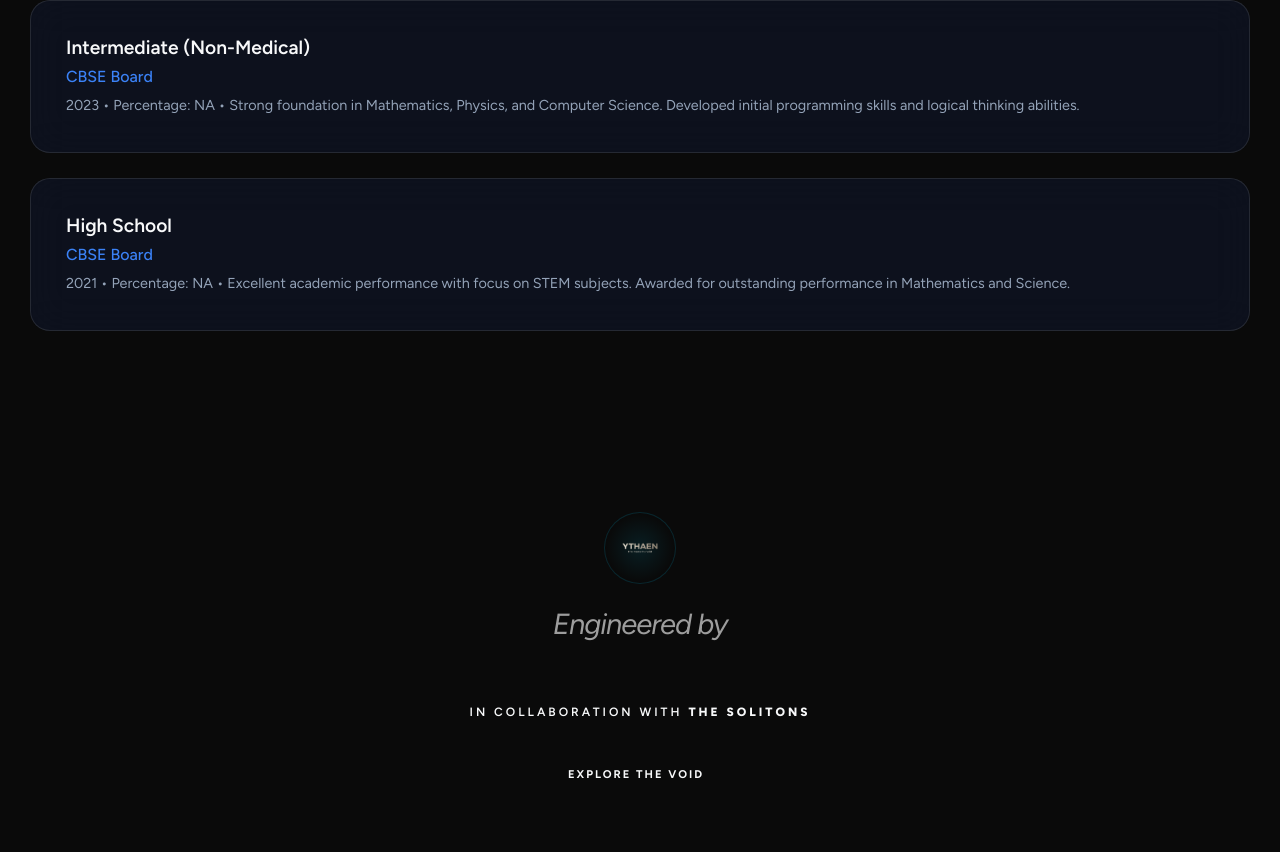
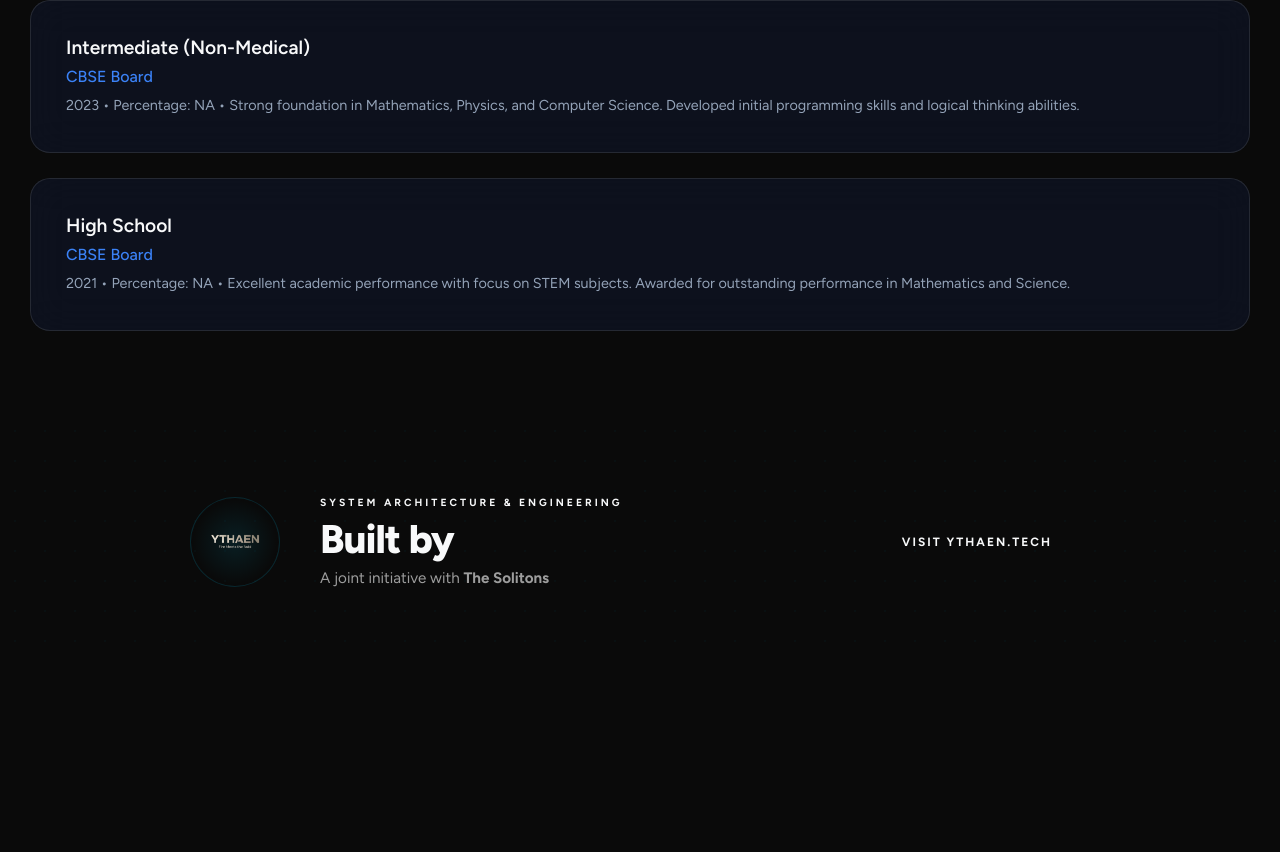
Before and after one commit to ASAlokSharma/Portfolio, a plain HTML site: page index.html in a window 1280 px wide. Shown: the part 3367-4219 px from the top of the page. After the commit the page ends 4034 px from the top, so only its background shows below. Drawn offline with Linux system fonts and the light colour scheme.

Commit message:
redesigned branding

```diff
--- a/index.html
+++ b/index.html
@@ -6,164 +6,94 @@
     <title>Alok Sharma - Developer Profile</title>
     <link href="https://fonts.googleapis.com/css2?family=Figtree:ital,wght@0,300..900;1,300..900&display=swap" rel="stylesheet">
     <style>
-/* ════ STUDIO CREDIT (NATIVE AESTHETIC) ════ */
-#studio-credit {
-  padding: 40px 0 100px; /* Sits nicely above the footer */
+/* ════ YTHAEN STUDIO CREDIT STYLES ════ */
+.ythaen-studio-credit {
+  background: var(--bg2);
+  border-top: 1px solid var(--borderS);
+  border-bottom: 1px solid var(--borderS);
+  padding: 80px 5%;
+  position: relative;
+  overflow: hidden;
+  font-family: var(--font);
+}
+
+/* Subtle background grid */
+.ythaen-studio-credit::before {
+  content: ''; position: absolute; inset: 0;
+  background-image: radial-gradient(rgba(0, 210, 255, 0.03) 1px, transparent 1px);
+  background-size: 30px 30px;
+  pointer-events: none;
+}
+
+.ysc-wrap {
+  max-width: 900px;
+  margin: 0 auto;
   display: flex;
-  justify-content: center;
+  align-items: center;
+  justify-content: space-between;
+  gap: 40px;
   position: relative;
   z-index: 1;
 }
 
-.sc-card {
-  background: var(--bg2);
-  border: 1px solid var(--borderS);
-  border-radius: var(--rL);
-  padding: 56px 40px;
-  text-align: center;
-  position: relative;
-  overflow: hidden;
-  max-width: 600px;
-  width: 100%;
-  margin: 0 auto;
-  transition: all 0.45s cubic-bezier(0.23, 1, 0.32, 1);
-}
-
-.sc-card:hover {
-  border-color: rgba(0, 210, 255, 0.25);
-  transform: translateY(-4px);
-  box-shadow: 0 24px 50px rgba(0,0,0,0.45);
-}
-
-.sc-glow {
-  position: absolute;
-  top: -100px;
-  left: 50%;
-  transform: translateX(-50%);
-  width: 300px;
-  height: 300px;
-  background: radial-gradient(circle, var(--glow), transparent 60%);
-  pointer-events: none;
-  opacity: 0.5;
-  transition: opacity 0.45s;
-}
-
-.sc-card:hover .sc-glow {
-  opacity: 1;
-}
-
-/* Orb & Logo */
-.sc-orb {
-  width: 72px;
-  height: 72px;
-  margin: 0 auto 24px auto;
+/* Visuals & Orb */
+.ysc-visual { flex-shrink: 0; }
+.ysc-orb {
+  width: 90px; height: 90px;
   border-radius: 50%;
   background: radial-gradient(circle, rgba(0,210,255,0.1), transparent 70%);
   border: 1px solid rgba(0,210,255,0.15);
-  display: flex;
-  align-items: center;
-  justify-content: center;
+  display: flex; align-items: center; justify-content: center;
   position: relative;
 }
-
-.sc-orb::before, .sc-orb::after {
-  content: ''; position: absolute; inset: 0;
+.ysc-orb::before {
+  content: ''; position: absolute; inset: -15px;
   border-radius: 50%; border: 1px solid var(--acc);
-  opacity: 0; pointer-events: none;
-  animation: scRipple 3s cubic-bezier(0.25, 1, 0.5, 1) infinite;
+  opacity: 0; animation: yscRipple 3s cubic-bezier(0.25, 1, 0.5, 1) infinite;
 }
-.sc-orb::after { animation-delay: 1.5s; }
-
-.sc-logo {
-  width: 55%;
-  height: auto;
-  object-fit: contain;
-  position: relative;
-  z-index: 1;
+.ysc-logo { width: 60%; height: auto; object-fit: contain; }
+
+/* Typography */
+.ysc-text { flex: 1; }
+.ysc-label {
+  font-size: 0.65rem; font-weight: 700; text-transform: uppercase;
+  letter-spacing: 3px; color: var(--muted); margin-bottom: 8px;
 }
-
-/* Typography */
-.sc-title {
-  font-size: clamp(2rem, 4vw, 2.8rem);
-  font-weight: 800;
-  letter-spacing: -1px;
-  line-height: 1.1;
-  margin-bottom: 14px;
+.ysc-title {
+  font-size: clamp(1.8rem, 4vw, 2.5rem); font-weight: 800;
+  letter-spacing: -1px; color: var(--white); margin-bottom: 8px; line-height: 1.1;
 }
-
-.sc-title em {
-  font-family: var(--fontQ); /* The elegant Cormorant Garamond font */
-  font-style: italic;
-  font-weight: 400;
-  color: rgba(255,255,255,0.6);
-  font-size: 0.65em;
-  display: block; /* Stacks "Engineered by" elegantly above "YTHAEN" */
-  margin-bottom: 2px;
+.ysc-cyan {
+  background: linear-gradient(135deg, var(--acc-l), var(--acc));
+  -webkit-background-clip: text; -webkit-text-fill-color: transparent; background-clip: text;
 }
-
-.sc-brand {
-  background: linear-gradient(135deg, var(--acc-l), var(--acc));
-  -webkit-background-clip: text;
-  -webkit-text-fill-color: transparent;
-  background-clip: text;
-  letter-spacing: 2px;
-}
-
-.sc-collab {
-  font-size: 0.75rem;
-  font-weight: 600;
-  text-transform: uppercase;
-  letter-spacing: 3px;
-  color: var(--muted);
-  margin-bottom: 36px;
-}
-
-.sc-collab strong {
-  color: var(--off);
-  font-weight: 800;
-}
-
-/* Action Button */
-.sc-btn {
-  font-size: 0.7rem;
-  font-weight: 700;
-  text-transform: uppercase;
-  letter-spacing: 2px;
-  padding: 12px 26px;
-  border-radius: 50px;
+.ysc-collab { font-size: 0.95rem; font-weight: 400; color: rgba(255,255,255,0.6); }
+.ysc-collab strong { color: var(--off); font-weight: 700; }
+
+/* Button */
+.ysc-action { flex-shrink: 0; }
+.ysc-btn {
+  display: inline-flex; align-items: center; gap: 10px;
+  padding: 14px 28px; border-radius: 50px;
   background: var(--glass);
   border: 1px solid var(--borderS);
-  color: var(--off);
-  display: inline-flex;
-  align-items: center;
-  gap: 8px;
-  transition: all 0.3s;
-  text-decoration: none;
+  color: var(--acc); font-size: 0.75rem; font-weight: 700;
+  text-transform: uppercase; letter-spacing: 2px;
+  text-decoration: none; transition: all 0.3s ease;
 }
-
-.sc-btn:hover {
-  border-color: var(--acc);
-  color: var(--bg);
-  background: var(--acc);
-  box-shadow: 0 0 24px var(--glow);
-  transform: translateY(-3px);
+.ysc-btn:hover {
+  background: var(--acc); color: var(--bg);
+  box-shadow: 0 0 24px var(--glow); transform: translateY(-3px);
 }
 
-@keyframes scRipple {
-  0%   { transform: scale(0.8); opacity: 0.6; border-width: 1.5px; }
-  100% { transform: scale(2.4); opacity: 0; border-width: 0px; }
+@keyframes yscRipple {
+  0%   { transform: scale(0.8); opacity: 0.8; border-width: 2px; }
+  100% { transform: scale(1.8); opacity: 0; border-width: 0px; }
 }
 
-/* Specific styling for The Solitons credit */
-.team-credit {
-  font-family: 'Plus Jakarta Sans', sans-serif;
-  font-size: 0.7rem;
-  font-weight: 500;
-  color: #616170;
-}
-.team-credit strong {
-  color: #e6e8eb;
-  font-weight: 700;
+@media (max-width: 768px) {
+  .ysc-wrap { flex-direction: column; text-align: center; gap: 24px; }
+  .ysc-text { display: flex; flex-direction: column; align-items: center; }
 }
         * {
             margin: 0;
@@ -1347,22 +1277,28 @@
             </div>
         </div>
     </div>
-    <section id="studio-credit">
-  <div class="wrap">
-    <div class="sc-card rev">
-      <div class="sc-glow"></div>
-
-      <div class="sc-orb">
-        <img src="logo.png" alt="Ythaen" class="sc-logo">
+    <section class="ythaen-studio-credit">
+  <div class="ysc-wrap">
+
+    <div class="ysc-visual">
+      <div class="ysc-orb">
+        <img src="logo.png" alt="YTHAEN" class="ysc-logo">
       </div>
-
-      <h2 class="sc-title"><em>Engineered by</em> <span class="sc-brand">YTHAEN</span></h2>
-      <p class="sc-collab">In collaboration with <strong>The Solitons</strong></p>
-
-      <a href="https://ythaen.tech" target="_blank" class="sc-btn">
-        Explore the Void <i class="fa-solid fa-arrow-right"></i>
+    </div>
+
+    <div class="ysc-text">
+      <div class="ysc-label">System Architecture & Engineering</div>
+      <h2 class="ysc-title">Built by <span class="ysc-cyan">YTHAEN</span></h2>
+      <p class="ysc-collab">A joint initiative with <strong>The Solitons</strong></p>
+    </div>
+
+    <div class="ysc-action">
+      <a href="https://ythaen.tech" target="_blank" class="ysc-btn">
+        <span>Visit ythaen.tech</span>
+        <i class="fa-solid fa-arrow-right"></i>
       </a>
     </div>
+
   </div>
 </section>
 
```
